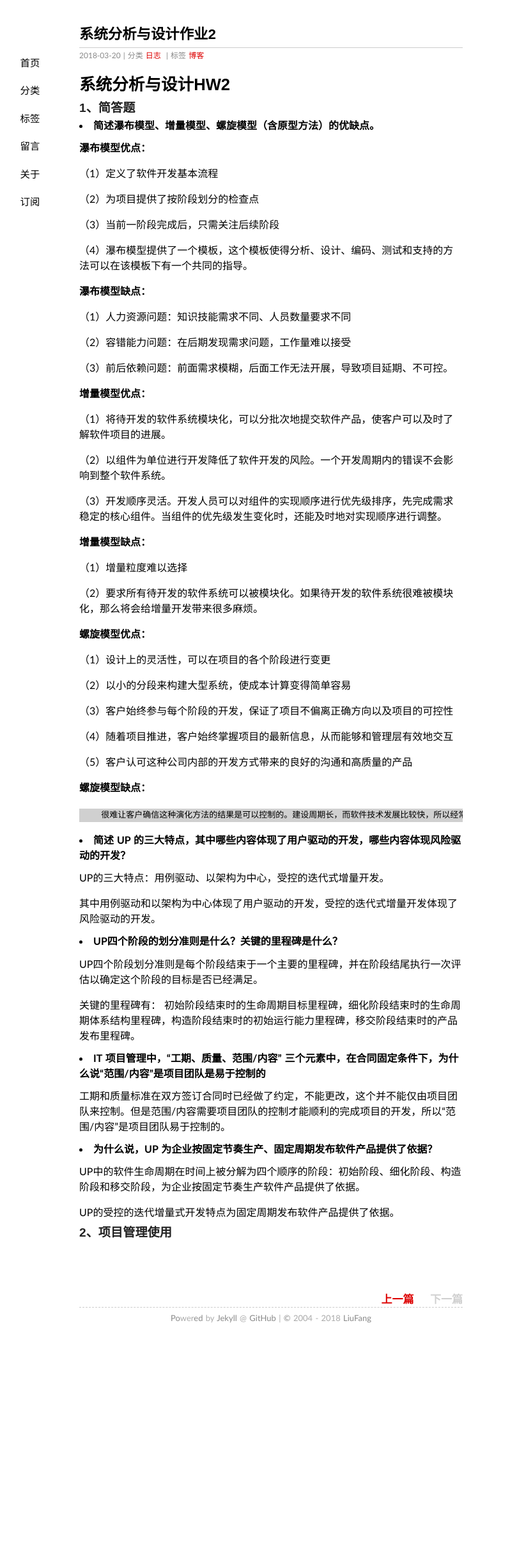
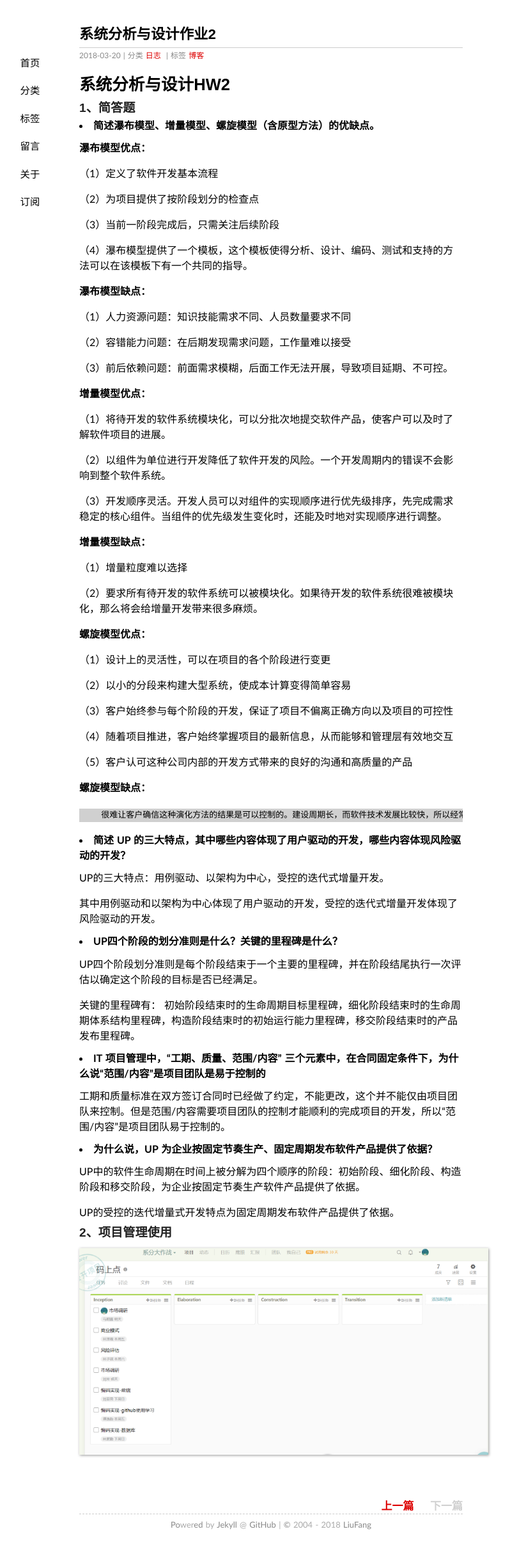
Before and after one commit to Evene/Evene.github.io, a Jekyll site: the page built from _posts/2018-03-20-UML_HW2-blog.md, in a window 1280 px wide. Shown: the whole page at 64% size, without its empty margins (216-1014 px from the left). Built offline with Jekyll 4.4.1, drawn with Linux system fonts in a browser that asks for light colours; comment, search, counter and statistics services are not loaded; before the commit the page ends 2103 px from its top, so only the background shows below that.

Commit message:
Update 2018-03-20-UML_HW2-blog.md

```diff
--- a/_posts/2018-03-20-UML_HW2-blog.md
+++ b/_posts/2018-03-20-UML_HW2-blog.md
@@ -84,4 +84,4 @@ UP的受控的迭代增量式开发特点为固定周期发布软件产品提供
 
 ### 2、项目管理使用
 
- ![](Evene.github.io/_posts/HW2-项目分析.png )
+ ![](https://github.com/Evene/Evene.github.io/blob/master/_posts/HW2-项目分析.png)
```
